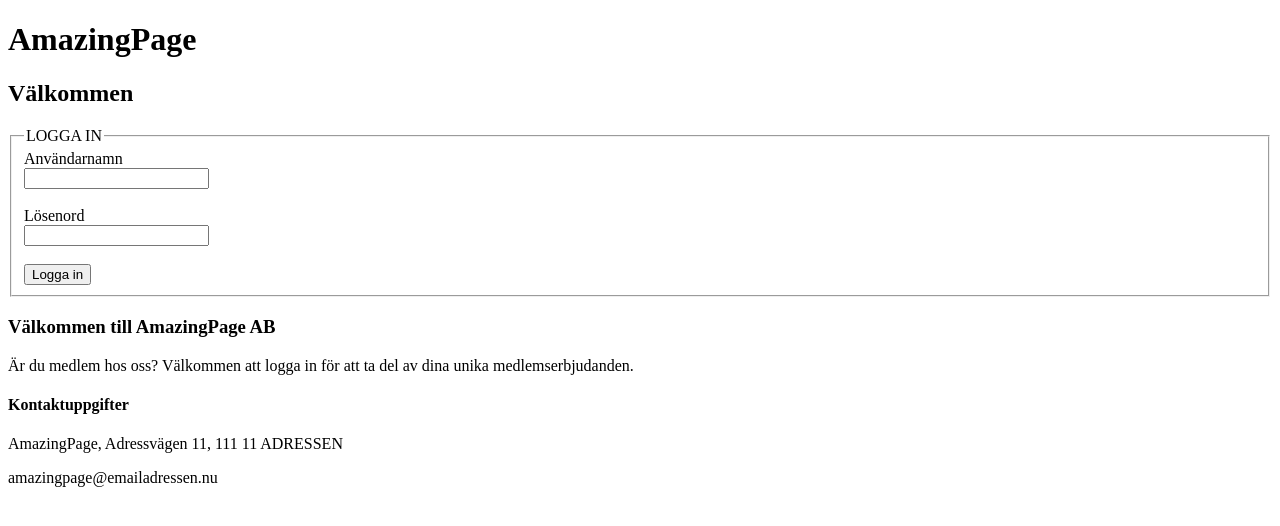
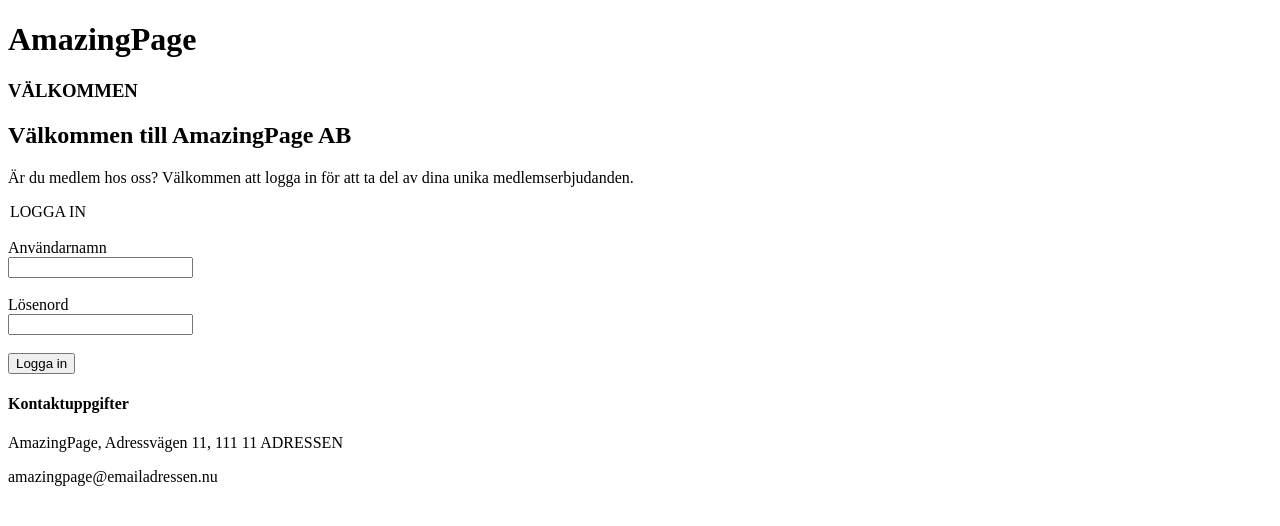
Before and after one commit to SandraHKannerberg/projekt2-inloggning, a plain HTML site: page index.html in a window 1280 px wide. Drawn offline with Linux system fonts and the light colour scheme.

Commit message:
Some changes in the html

```diff
--- a/index.html
+++ b/index.html
@@ -5,16 +5,28 @@
     <meta http-equiv="X-UA-Compatible" content="IE=edge">
     <meta name="viewport" content="width=device-width, initial-scale=1.0">
     <title>Inloggningssida</title>
+
+    <link rel="stylesheet" href="style.css">
 </head>
 <body>
 
     <header>
+
+        <div class="header-textbox">
             <h1>AmazingPage</h1>
-        <h2 class="statustext">Välkommen</h2>
+            <h3 class="statustext">VÄLKOMMEN</h3>
+        </div>
+
+    </header>
+
+    <main>
+        <h2 class="small-heading">Välkommen till AmazingPage AB</h2>
+
+        <p class="text-area">Är du medlem hos oss? Välkommen att logga in för att ta del av dina unika medlemserbjudanden.</p>
 
         <div id="loginform">
-            <fieldset>
             <legend>LOGGA IN</legend>
+            <br>
             <label for="input-user">Användarnamn</label>
             <br>
             <input type="text" id="input-user" name="input-user">
@@ -26,14 +38,8 @@
             <br>
             <br>
             <button id="btn-in">Logga in</button>
-                </fieldset>
         </div>
-    </header>
 
-    <main>
-        <h3 class="small-heading">Välkommen till AmazingPage AB</h3>
-
-        <p class="text-area">Är du medlem hos oss? Välkommen att logga in för att ta del av dina unika medlemserbjudanden.</p>
     </main>
 
     <footer>
@@ -41,7 +47,6 @@
 
         <p class="text-footer">AmazingPage, Adressvägen 11, 111 11 ADRESSEN</p>
         <p class="text-footer">amazingpage@emailadressen.nu</p>
-
     </footer>
 
 </body>
```
Lines whose indentation alone changed are shown as unchanged.
